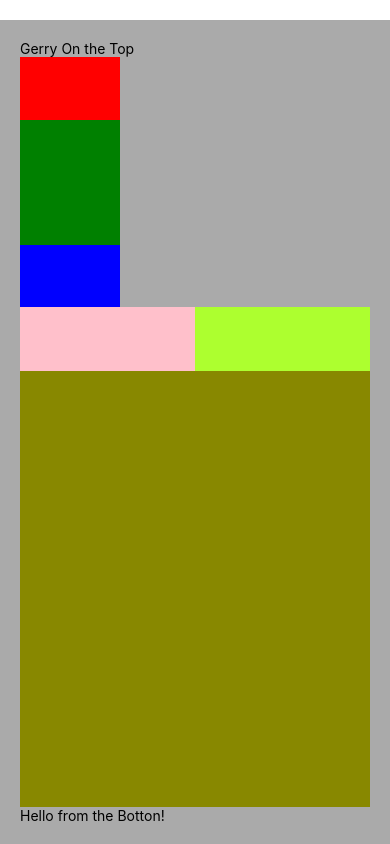
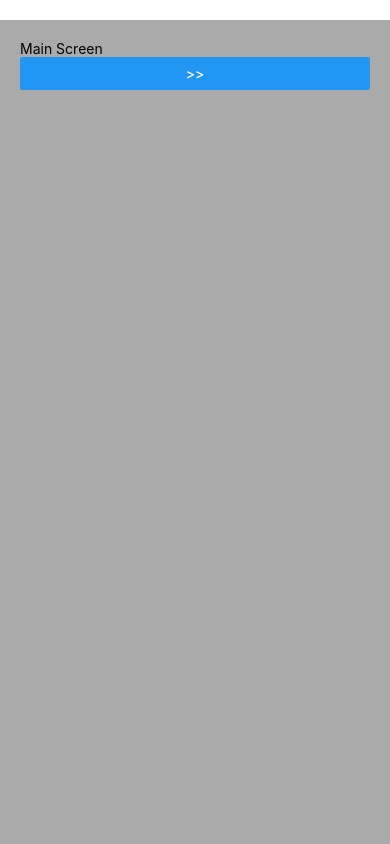
Before and after one commit to ggfan/react-native, a React Native app in the folder tutorial01/: screen / in a window 390 px wide. Built offline with nearby package versions, Linux system fonts and the light colour scheme.

Commit message:
use Modal

```diff
--- a/tutorial01/App.js
+++ b/tutorial01/App.js
@@ -1,22 +1,29 @@
-// Fine grain usage of the screen (View): it is clumsy per se.
+// Use Modal component (it is a full screen above the main screen)
+// Noted: react native button is really limited: not have a chance to put the button title
+//        to the left.
 import React, {useState, useEffect} from 'react'
-import { View, Text } from 'react-native';
+import { View, Text, Modal, Button } from 'react-native';
 import { StyleSheet } from 'react-native';
 
 export default function App() {
+  const [modalVisible, setModalVisible] = useState(false);
+  const toggleModal=()=>setModalVisible(!modalVisible);
+  function CreateButton(props) {
+    return (
+      <Button title={props.name}   buttonStyle={{ justifyContent: 'flex-end' }} onPress={toggleModal}/>
+    )
+  }
+
   return (
-      <View style={[styles.container, {flexDirection:'column' /* This can not be a 'row', it is actually a row. default also works. */}]}>
-        <Text>Gerry On the Top</Text>
-        <View style={[{backgroundColor: "red", flex: 1, flexDirection:'row'}, styles.item]}></View>
-        <View style={[{backgroundColor: "green", flex: 2, flexDirection:'row'}, styles.item]}></View>
-        <View style={[{backgroundColor: "blue", flex: 1, flexDirection:'row'}, styles.item]} />
-        {/* Set up a vertical area: does not work yet*/}
-        <View style={{backgroundColor: '#880', flex: 8, flexDirection: 'row'}}>
-            {/* Within this view, we have 2 columns below:*/}
-            <View style={{backgroundColor:"pink", width:64, height: 64, flex:1, flexDirection: 'column'}}></View>
-            <View style={{backgroundColor:"greenyellow", width:128, height: 64, flex: 1, flexDirection:'column'}}></View>
-        </View>
-        <Text>Hello from the Botton!</Text>
+      <View style={[styles.container]}>
+        <Text>Main Screen</Text>
+        <Modal visible={modalVisible}>
+          <View style={styles.container}>
+            <CreateButton name="<<" />
+            <Text>Modal</Text>
+          </View>
+        </Modal>
+        <CreateButton name={">>"} />
       </View>
   );
 }
```
